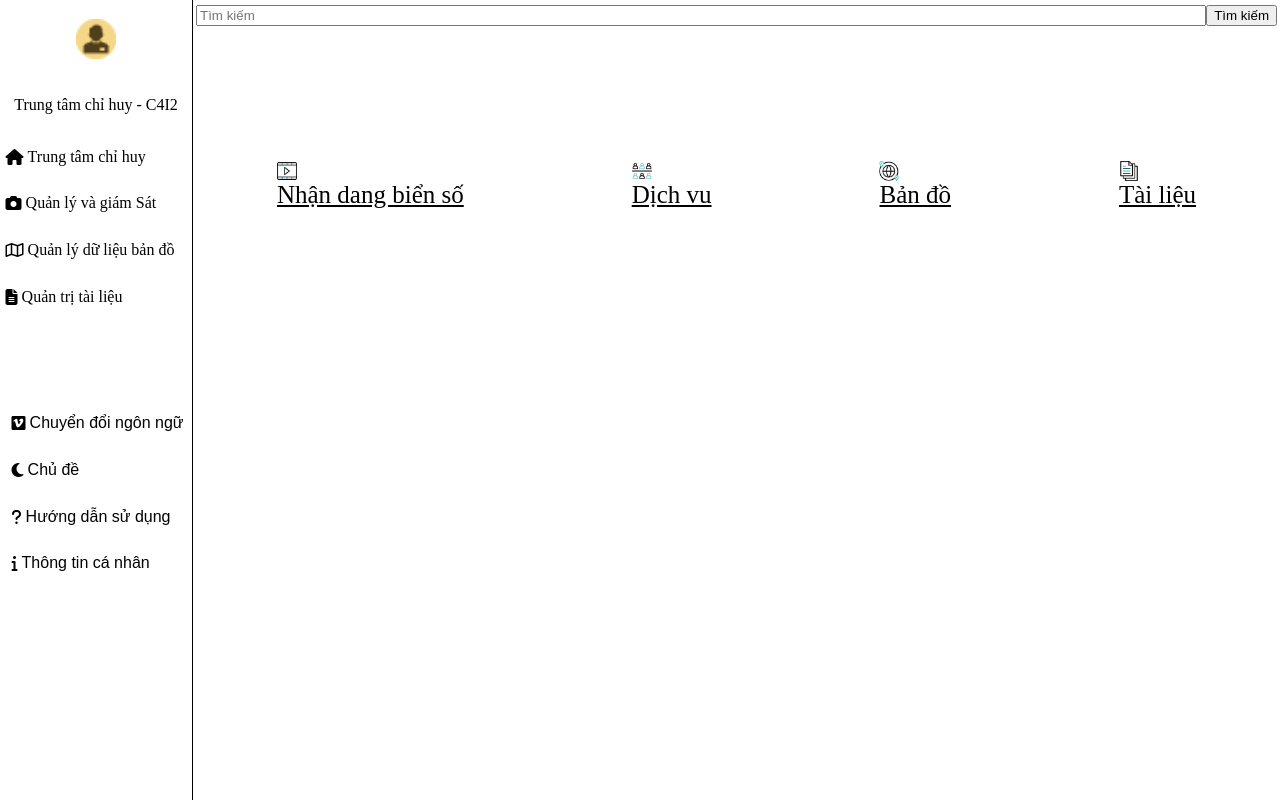
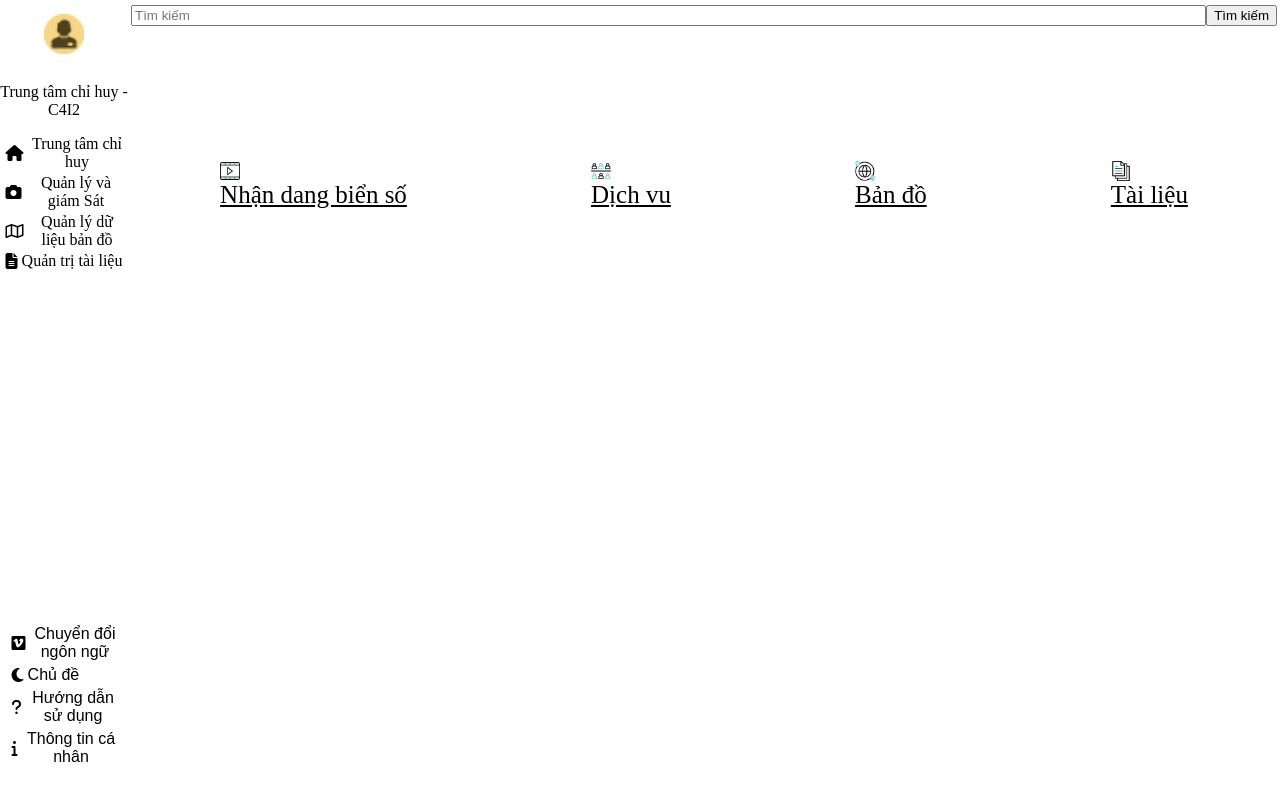
Before and after one commit to HungNguyen12184/web, a plain HTML site: page index.html in a window 1280 px wide. Drawn offline with Linux system fonts and the light colour scheme.

Commit message:
Update style.css

```diff
--- a/style.css
+++ b/style.css
@@ -23,8 +23,8 @@ button {
 
 
 .dark-mode {
-    background-color: black;
-    --text-color: white;
+    background-color: #333333;
+    --text-color: #E8E8E8;
 
 }
 
@@ -40,8 +40,8 @@ button {
 .flex-sidebar {
     display: flex;
     flex-direction: column;
-    width: 15%;
-    border-right: 1px solid;
+    width: 10%;
+    /* border-right: 1px solid; */
 
 }
 
@@ -72,7 +72,7 @@ button {
 
 .selec_top {
     display: flex;
-    flex: 2 1 0%;
+    flex: 6 1 0%;
     flex-direction: column;
 }
 
@@ -80,8 +80,9 @@ button {
     display: flex;
     flex-direction: column;
     height: 70%;
-    justify-content: space-around;
+    justify-content: flex-start;
     align-items: stretch;
+
 }
 
 /* #bottom_item {
@@ -109,7 +110,6 @@ button {
 
 .feature_item {
     display: flex;
-    flex-direction: row;
     align-items: center;
     text-decoration: none;
     text-align: center;
@@ -132,6 +132,7 @@ button {
     display: flex;
     flex: 2 1 0%;
     flex-direction: column;
+    justify-content: end;
 }
 
 
```
